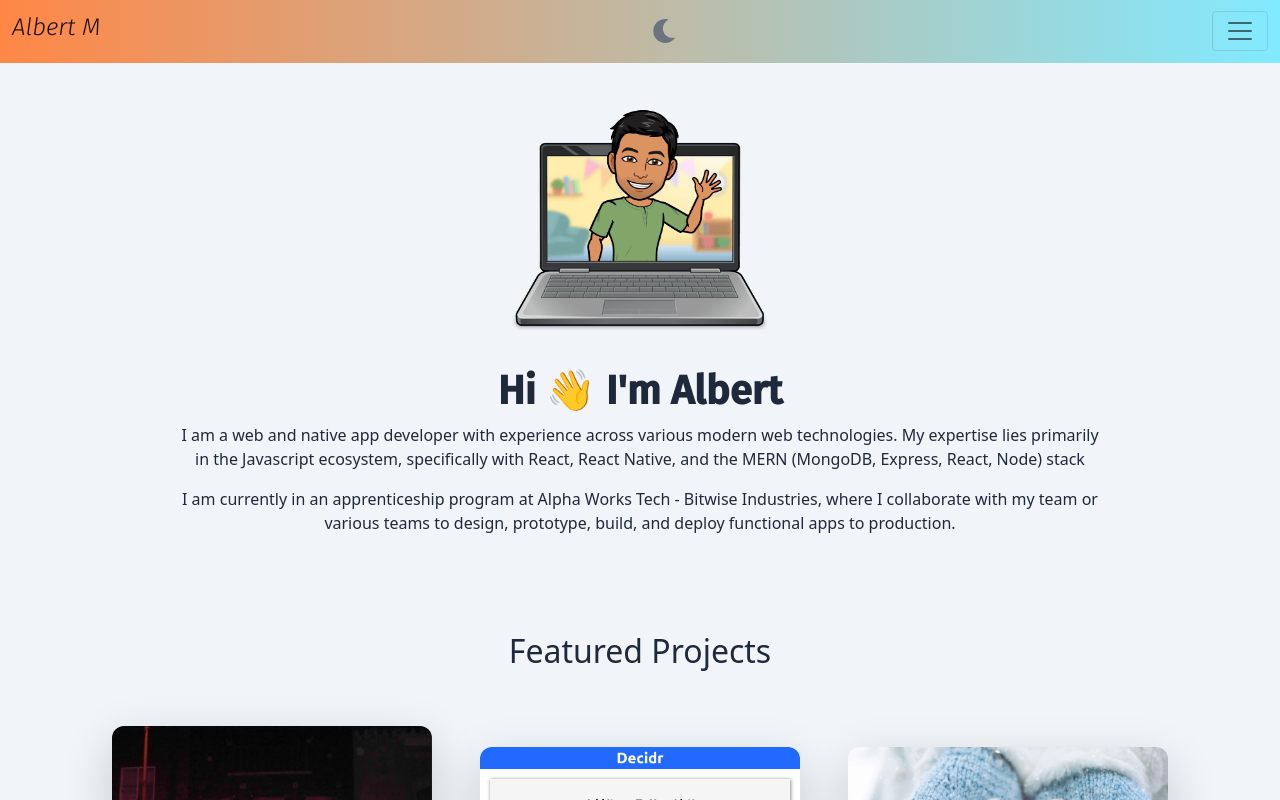
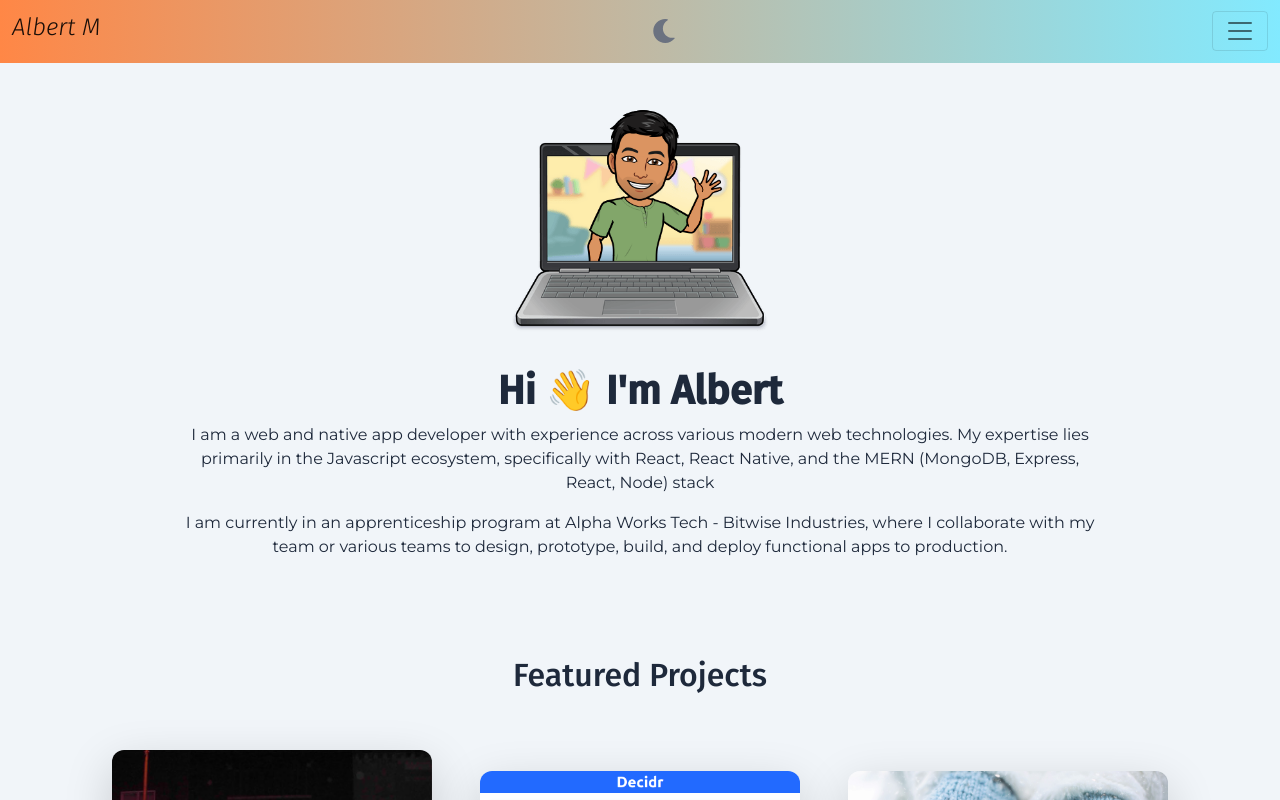
Before and after one commit to alberme/alberme.github.io, a React (Create React App) app: page / in a window 1280 px wide. Shown: the top 800 px of the page. Built offline with nearby package versions, Linux system fonts and the light colour scheme.

Commit message:
refactor(styles): move App.css styles to index.css

```diff
--- a/src/index.css
+++ b/src/index.css
@@ -1,17 +1,69 @@
+@import url('https://fonts.googleapis.com/css2?family=Fira+Sans:ital,wght@0,500;1,300&display=swap');
+@import url('https://fonts.googleapis.com/css2?family=Montserrat&display=swap');
 @tailwind base;
 @tailwind components;
 @tailwind utilities;
 
-body {
-  margin: 0;
+@layer base {
+  body {
+    @apply m-0 text-slate-800 dark:text-slate-300;
+    -webkit-font-smoothing: antialiased;
+    -moz-osx-font-smoothing: grayscale;
+  }
+  h1 {
+    @apply font-bold leading-tight text-3xl;
+    font-family: 'Fira Sans', 'sans-serif';
+  }
+  h2 {
+    @apply font-bold leading-tight text-2xl;
+    font-family: 'Fira Sans', 'sans-serif';
+  }
+  h4 {
+    @apply font-bold leading-tight text-xl;
+    font-family: 'Fira Sans', 'sans-serif';
+  }
+  p {
+    @apply my-4;
+    font-family: 'Montserrat', 'sans-serif';
+  }
+}
+
+/* body {
   font-family: -apple-system, BlinkMacSystemFont, 'Segoe UI', 'Roboto', 'Oxygen',
     'Ubuntu', 'Cantarell', 'Fira Sans', 'Droid Sans', 'Helvetica Neue',
     sans-serif;
-  -webkit-font-smoothing: antialiased;
-  -moz-osx-font-smoothing: grayscale;
+
+} */
+
+/* h4 {
+  font-family: 'Fira Sans', 'sans-serif';
+  font-weight: 300;
+  font-style: italic;
+} */
+
+.icon {
+  transform: scale(2);
+  color: whitesmoke;
 }
 
-code {
-  font-family: source-code-pro, Menlo, Monaco, Consolas, 'Courier New',
-    monospace;
+@media (max-width: 1024px) {
+  .social-icons {
+    gap: 2rem;
+  }
 }
+
+/* @keyframes bounce {
+  0%,
+  80%,
+  100% {
+    transform: translateY(0);
+  }
+
+  20% {
+    transform: translateY(-12px);
+  }
+
+  60% {
+    transform: translateY(12px);
+  }
+} */
```
